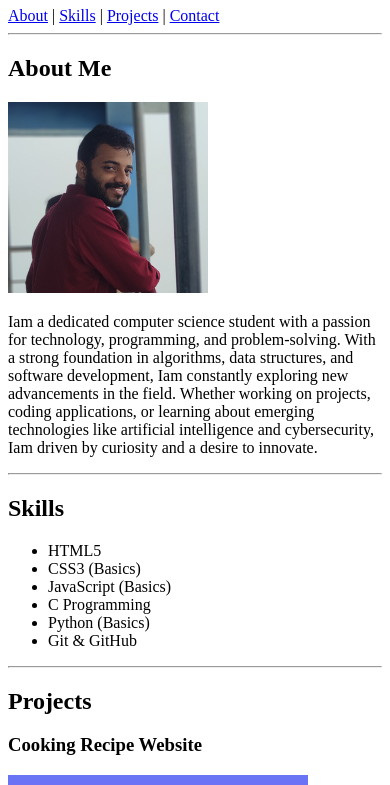
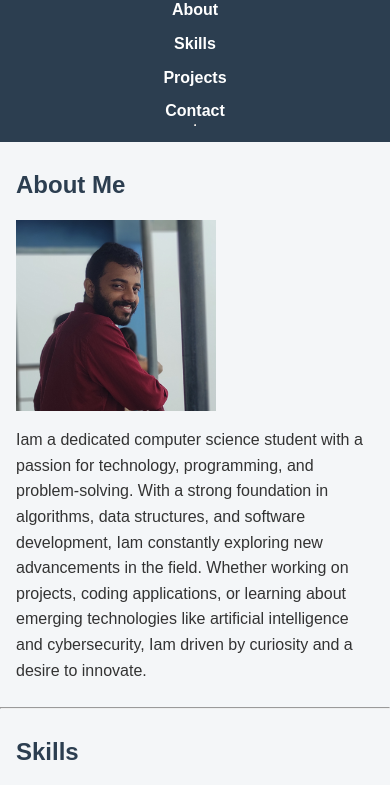
Before and after one commit to samuelkshaju/Developers-Arena, a plain HTML site: page index.html in a window 390 px wide. Shown: the part 73-858 px from the top of the page. Drawn offline with Linux system fonts and the light colour scheme.

Commit message:
2nd task

```diff
--- a/index.html
+++ b/index.html
@@ -1,6 +1,7 @@
 <!DOCTYPE html>
 <html lang="en">
 <head>
+  <link rel="stylesheet" href="style.css">
   <meta charset="UTF-8">
   <meta name="viewport" content="width=device-width, initial-scale=1.0">
   <title>Samuel | Portfolio</title>
@@ -13,11 +14,12 @@
     <h1>Samuel K Shaju</h1>
 
     <nav>
-      <a href="#about">About</a> |
-      <a href="#skills">Skills</a> |
-      <a href="#projects">Projects</a> |
-      <a href="#contact">Contact</a>
-    </nav>
+  <a href="#about">About</a>
+  <a href="#skills">Skills</a>
+  <a href="#projects">Projects</a>
+  <a href="#contact">Contact</a>
+</nav>
+
 
     <hr>
   </header>
--- /dev/null
+++ b/style.css
@@ -0,0 +1,159 @@
+/* ================================
+   RESET DEFAULT STYLES
+================================ */
+* {
+  margin: 0;
+  padding: 0;
+  box-sizing: border-box;
+}
+
+/* ================================
+   COLOR SCHEME & FONTS
+================================ */
+:root {
+  --primary-color: #3498db;
+  --secondary-color: #2c3e50;
+  --accent-color: #e74c3c;
+  --bg-color: #f4f6f8;
+}
+
+body {
+  font-family: Arial, Helvetica, sans-serif;
+  background-color: var(--bg-color);
+  line-height: 1.6;
+  color: #333;
+}
+
+/* ================================
+   HEADER & NAVIGATION
+================================ */
+header {
+  background-color: var(--secondary-color);
+  color: white;
+  padding: 1rem 2rem;
+
+  display: flex;
+  justify-content: space-between;
+  align-items: center;
+  flex-wrap: wrap;
+}
+
+header h1 {
+  font-size: 1.5rem;
+}
+
+nav {
+  display: flex;
+  gap: 1.5rem;
+}
+
+nav a {
+  color: white;
+  text-decoration: none;
+  font-weight: bold;
+}
+
+nav a:hover {
+  color: var(--primary-color);
+}
+
+/* ================================
+   SECTIONS
+================================ */
+section {
+  padding: 2rem;
+  max-width: 1000px;
+  margin: auto;
+}
+
+h2 {
+  color: var(--secondary-color);
+  margin-bottom: 1rem;
+}
+
+/* ================================
+   ABOUT SECTION
+================================ */
+#about img {
+  display: block;
+  margin-bottom: 1rem;
+  max-width: 100%;
+}
+
+/* ================================
+   SKILLS
+================================ */
+#skills ul {
+  display: flex;
+  flex-wrap: wrap;
+  gap: 1rem;
+  list-style: none;
+}
+
+#skills li {
+  background: white;
+  padding: 0.6rem 1rem;
+  border-radius: 5px;
+  border: 1px solid #ddd;
+}
+
+/* ================================
+   PROJECTS (FLEXBOX)
+================================ */
+#projects {
+  display: flex;
+  flex-direction: column;
+  gap: 2rem;
+}
+
+article img {
+  max-width: 100%;
+  margin-bottom: 0.5rem;
+}
+
+/* ================================
+   LINKS & BUTTON EFFECTS
+================================ */
+a {
+  color: var(--primary-color);
+}
+
+a:hover {
+  color: var(--accent-color);
+  text-decoration: underline;
+}
+
+/* ================================
+   FOOTER
+================================ */
+footer {
+  background-color: var(--secondary-color);
+  color: white;
+  text-align: center;
+  padding: 1rem;
+}
+
+/* ================================
+   RESPONSIVE DESIGN (MOBILE)
+================================ */
+@media (max-width: 768px) {
+
+  header {
+    flex-direction: column;
+    text-align: center;
+  }
+
+  nav {
+    flex-direction: column;
+    gap: 0.5rem;
+    margin-top: 1rem;
+  }
+
+  section {
+    padding: 1.5rem 1rem;
+  }
+
+  #skills ul {
+    flex-direction: column;
+  }
+}
```
Also changed, not shown: screenshots/Screenshot 2025-12-31 224640.jpeg (added), screenshots/Screenshot 2025-12-31 224656.jpeg (added), screenshots/Screenshot 2025-12-31 224712.jpeg (added), screenshots/Screenshot 2025-12-31 224723.jpeg (added), 1 other file.
